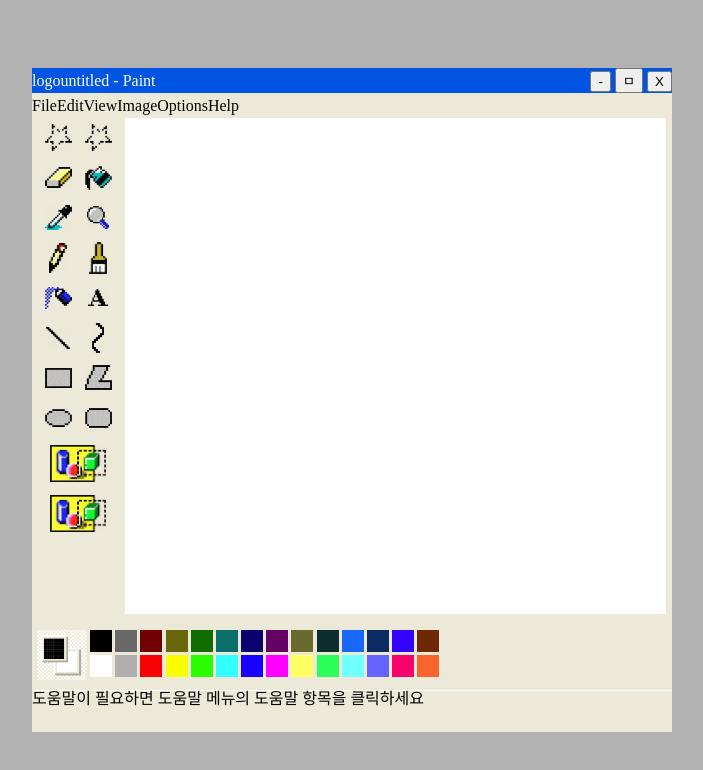
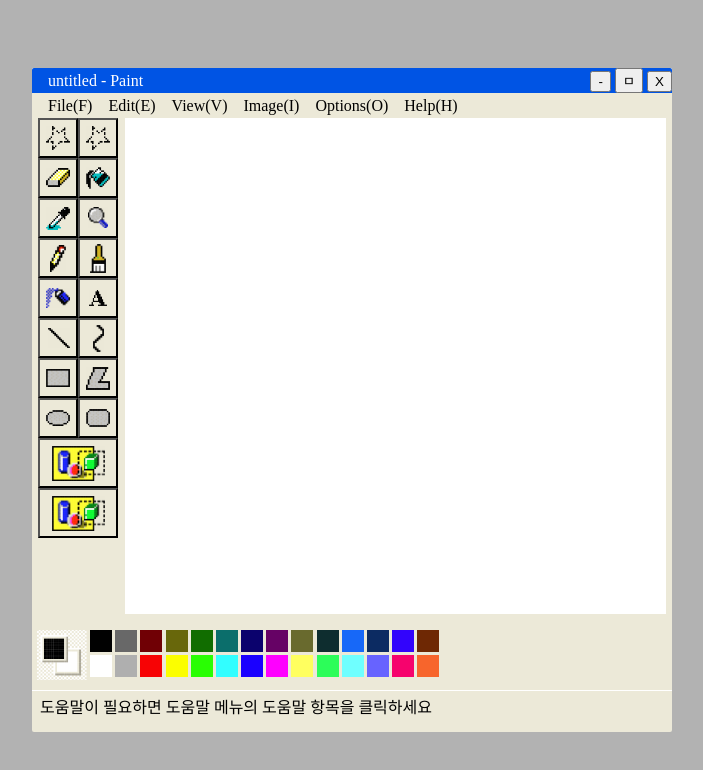
Before and after one commit to torijoolee/paint, a plain HTML site: page index.html in a window 1280 px wide. Shown: the whole page, without its empty margins (288-991 px from the left). Drawn offline with Linux system fonts and the light colour scheme.

Commit message:
before shadow

```diff
--- a/css/main.css
+++ b/css/main.css
@@ -22,11 +22,16 @@
 section {
   display: flex;
 }
+
 .container {
   width: 50vw;
   min-height: 83vh;
+  border-radius: 0 0 2px 2px;
+  background: #ece9d8;
+}
 
-  background: #ece9d8;
+.header-logo {
+  color: transparent;
 }
 .header-top-wrap {
   display: flex;
@@ -35,6 +40,8 @@
   align-items: center;
   color: white;
   height: 25px;
+  padding-left: 1rem;
+  border-radius: 2px 2px 0 0;
 }
 .header-left {
   display: flex;
@@ -43,7 +50,12 @@
   display: flex;
   height: 25px;
   align-items: center;
+  padding-left: 1rem;
 }
+.nav-bar li {
+  margin-right: 1rem;
+}
+
 section.side {
   position: relative;
   padding: 0 0.4rem;
@@ -66,7 +78,7 @@
   background-size: 68%;
   background-color: transparent;
   color: transparent;
-  border: none;
+  /* border: none; */
 }
 .side-icons .icon.icon-large {
   width: 80px;
@@ -106,4 +118,6 @@
 }
 .footer {
   display: flex;
+  margin-left: 0.5rem;
+  padding-top: 0.6em;
 }
--- a/index.html
+++ b/index.html
@@ -13,7 +13,7 @@
       <header class="header">
         <div class="header-top-wrap">
           <div class="header-left">
-            <div class="header-logo">logo</div>
+            <div class="header-logo"></div>
             <span>untitled - Paint</span>
           </div>
           <div class="header-right">
@@ -23,12 +23,12 @@
           </div>
         </div>
         <ul class="nav-bar">
-          <li><span>F</span>ile</li>
-          <li><span>E</span>dit</li>
-          <li><span>V</span>iew</li>
-          <li><span>I</span>mage</li>
-          <li><span>O</span>ptions</li>
-          <li><span>H</span>elp</li>
+          <li>File(F)</li>
+          <li>Edit(E)</li>
+          <li>View(V)</li>
+          <li>Image(I)</li>
+          <li>Options(O)</li>
+          <li>Help(H)</li>
         </ul>
       </header>
       <section class="side">
```
